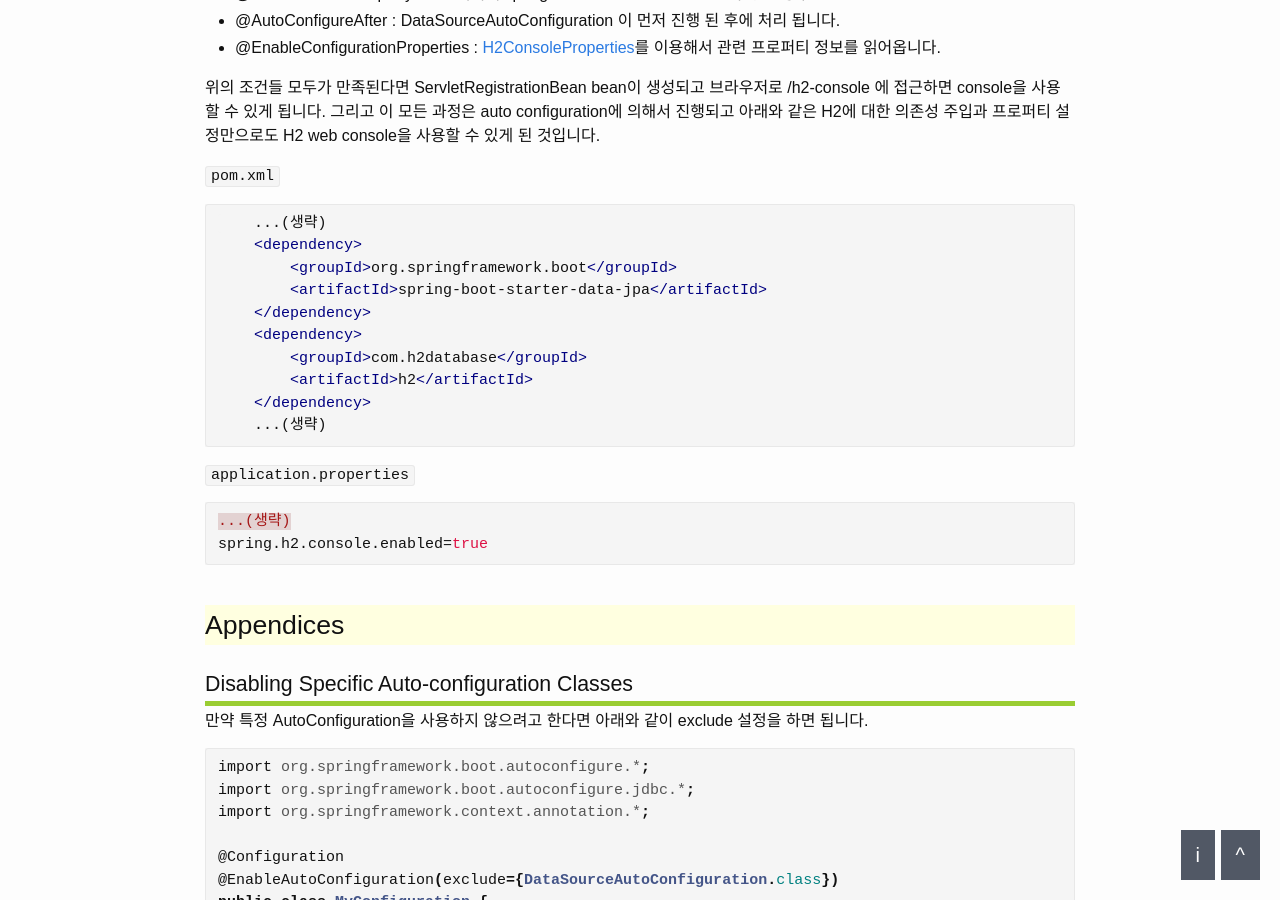
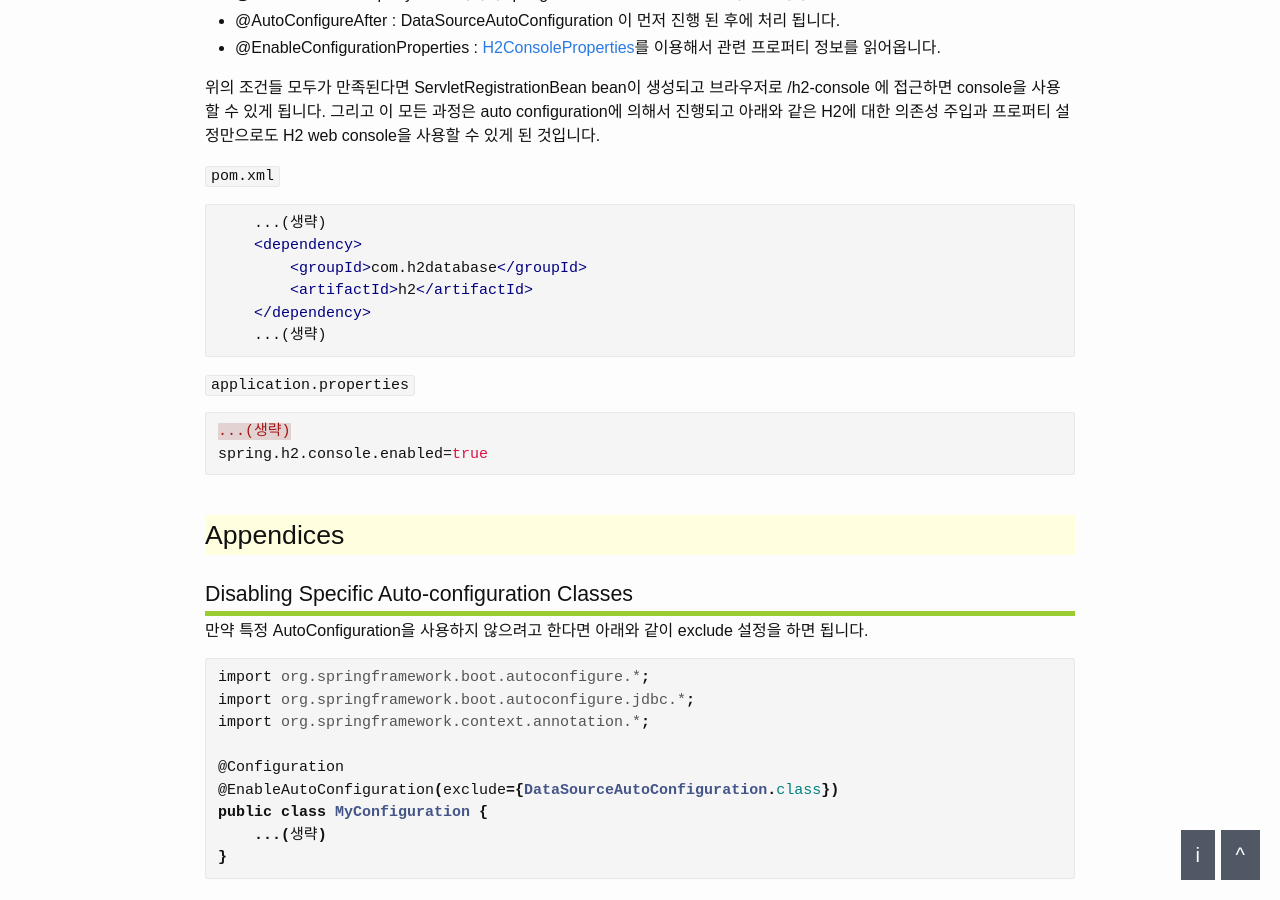
Before and after one commit to dveamer/dveamer.github.io, a Jekyll site: the page built from _posts/Spring/2019-09-08-SpringBootAutoConfiguration.md, in a window 1280 px wide and 900 px high, scrolled down 6318 px. Built offline with Jekyll 4.4.1, drawn with Linux system fonts in a browser that asks for light colours.

Commit message:
homepage

```diff
--- a/_posts/Spring/2019-09-08-SpringBootAutoConfiguration.md
+++ b/_posts/Spring/2019-09-08-SpringBootAutoConfiguration.md
@@ -251,10 +251,6 @@ WebServlet.java 파일이 classpath에 존재해야지만 @ConditionalOnClass의
 ~~~xml
     ...(생략)
     <dependency>
-        <groupId>org.springframework.boot</groupId>
-        <artifactId>spring-boot-starter-data-jpa</artifactId>
-    </dependency>
-    <dependency>
         <groupId>com.h2database</groupId>
         <artifactId>h2</artifactId>
     </dependency>
```
